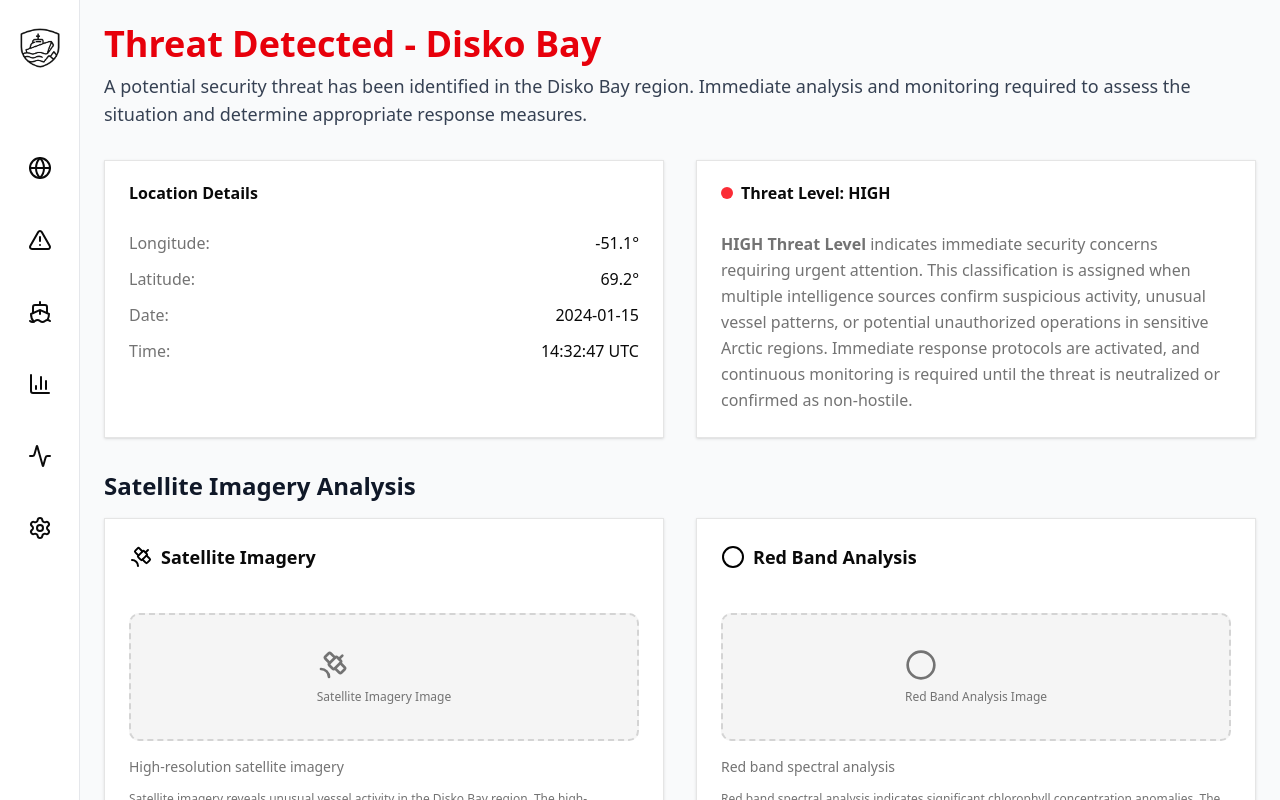
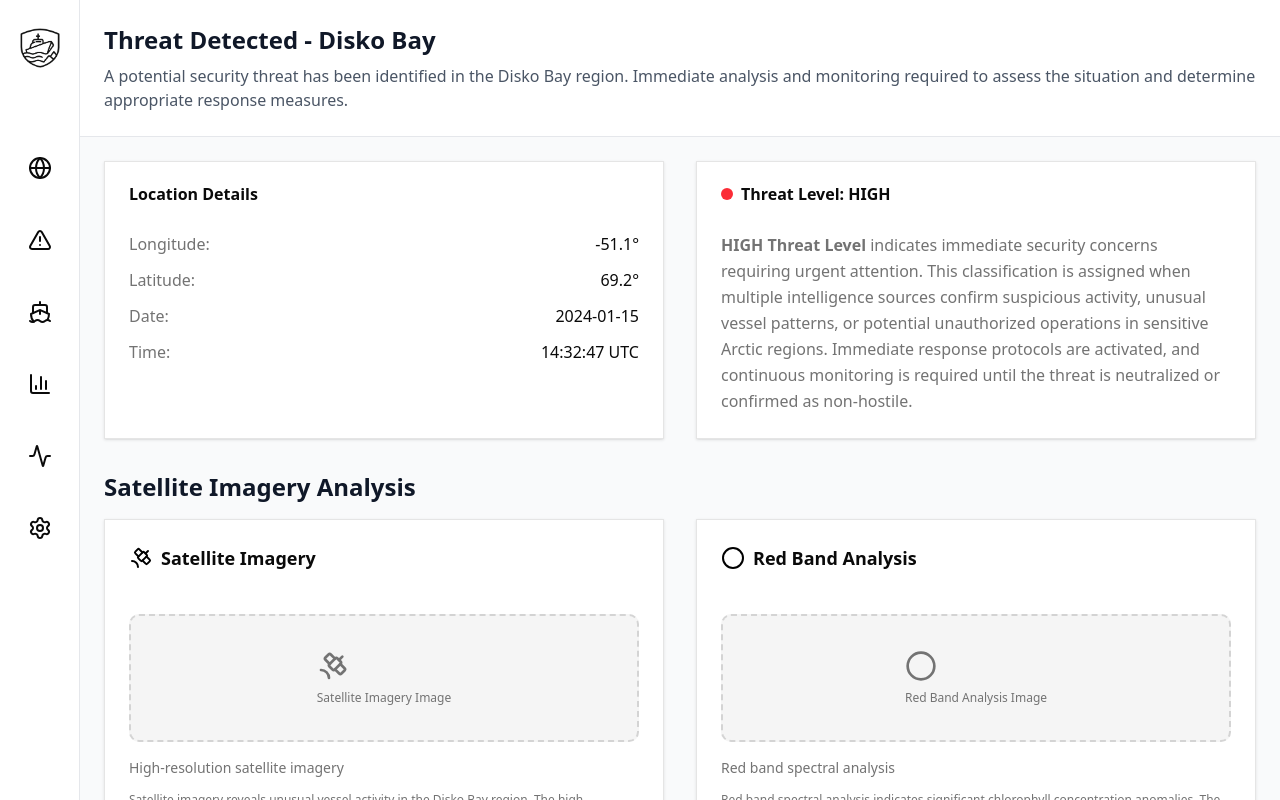
Before and after one commit to jacklangille/dmz-hackathon, a Next.js app in the folder ui/: page /dashboard/dskto-bay in a window 1280 px wide. Shown: the top 800 px of the page. Built offline with nearby package versions, Linux system fonts and the light colour scheme.

Commit message:
Refactor Disko Bay page layout: update header styling for improved readability, enhance main content structure with better spacing, and maintain dynamic satellite imagery presentation for a more cohesive user experience.

```diff
--- a/ui/src/app/dashboard/dskto-bay/page.tsx
+++ b/ui/src/app/dashboard/dskto-bay/page.tsx
@@ -55,13 +55,13 @@ export default function DiskoBayPage() {
   ];
 
   return (
-    <div className="min-h-screen bg-gray-50 p-6">
+    <div className="bg-gray-50 h-screen flex flex-col">
       {/* Header */}
-      <div className="mb-8">
-        <h1 className="text-4xl font-bold text-red-600 mb-2">
+      <div className="p-6 bg-white border-b border-gray-200">
+        <h1 className="text-2xl font-bold text-gray-900 mb-2">
           Threat Detected - Disko Bay
         </h1>
-        <p className="text-lg text-gray-700">
+        <p className="text-gray-600">
           A potential security threat has been identified in the Disko Bay
           region. Immediate analysis and monitoring required to assess the
           situation and determine appropriate response measures.
@@ -69,6 +69,7 @@ export default function DiskoBayPage() {
       </div>
 
       {/* Main Content */}
+      <div className="p-6 flex-1 overflow-y-auto">
         {/* Location Details and Threat Level */}
         <div className="space-y-6 grid grid-cols-2 gap-8 mb-8">
           {/* Location Stats */}
@@ -91,11 +92,15 @@ export default function DiskoBayPage() {
                   <span className="text-foreground">69.2°</span>
                 </div>
                 <div className="flex justify-between">
-                <span className="font-medium text-muted-foreground">Date:</span>
+                  <span className="font-medium text-muted-foreground">
+                    Date:
+                  </span>
                   <span className="text-foreground">2024-01-15</span>
                 </div>
                 <div className="flex justify-between">
-                <span className="font-medium text-muted-foreground">Time:</span>
+                  <span className="font-medium text-muted-foreground">
+                    Time:
+                  </span>
                   <span className="text-foreground">14:32:47 UTC</span>
                 </div>
               </div>
@@ -161,5 +166,6 @@ export default function DiskoBayPage() {
           </div>
         </div>
       </div>
+    </div>
   );
 }
```
Lines whose indentation alone changed are shown as unchanged.
